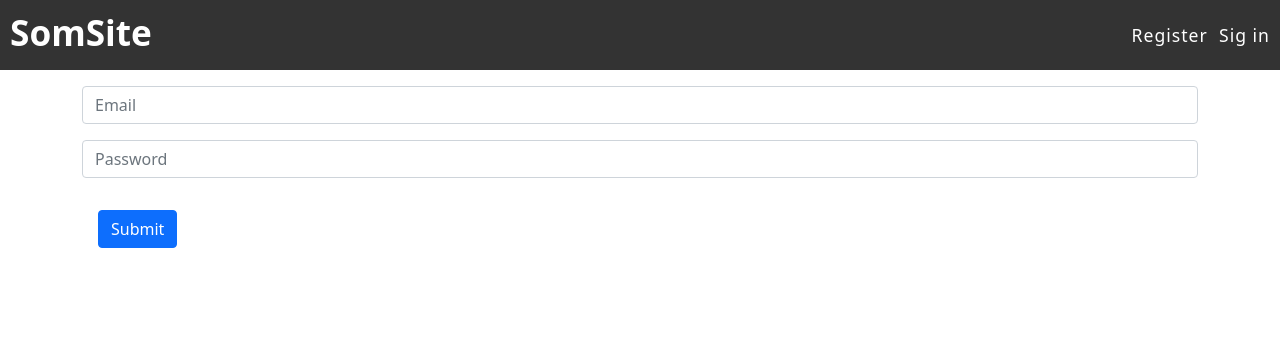
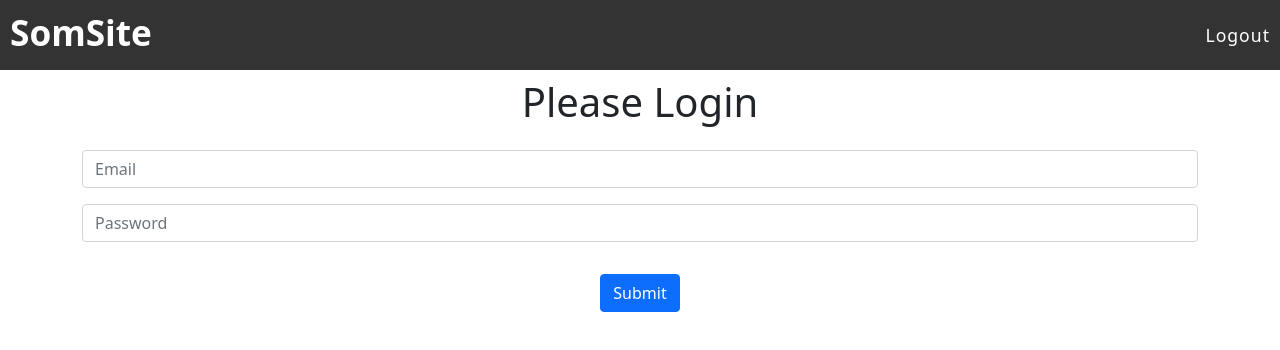
Before and after one commit to ahmedabukar01/somBlog, a React (Create React App) app in the folder client/: page /login in a window 1280 px wide. Shown: the top 350 px of the page. Built offline with nearby package versions, Linux system fonts and the light colour scheme; sample sign-in values are in the browser's storage.

Commit message:
adding new features

```diff
--- a/client/public/index.html
+++ b/client/public/index.html
@@ -24,7 +24,7 @@
       work correctly both with client-side routing and a non-root public URL.
       Learn how to configure a non-root public URL by running `npm run build`.
     -->
-    <title>React App</title>
+    <title>Somblog</title>
   </head>
   <body>
     <noscript>You need to enable JavaScript to run this app.</noscript>
--- a/client/src/App.js
+++ b/client/src/App.js
@@ -8,6 +8,7 @@ import Register from "./pages/Register";
 import Login from "./pages/Login";
 
 function App() {
+
   return (
     <>
       <Router>
--- a/client/src/components/Header.jsx
+++ b/client/src/components/Header.jsx
@@ -1,12 +1,18 @@
 import {Link} from 'react-router-dom';
 
 const Header = () => {
+  const user = JSON.parse(localStorage.getItem('user'));
+
   return (
     <div className='header'>
         <h1><a href="/">SomSite</a></h1>
         <div className="links">
-          <Link to={'/register'} >Register</Link>
-          <Link to={'/login'}>Sig in</Link>
+          {!user ? <>
+            <Link to={'/register'} >Register</Link>
+            <Link to={'/login'}>Sig in</Link>
+            </>: (
+            <Link to={'/logout'}>Logout</Link>
+          )}
         </div>
     </div>
   )
--- a/client/src/features/auth/authServices.js
+++ b/client/src/features/auth/authServices.js
@@ -2,6 +2,7 @@ import axios from 'axios'
 
 const API_URL = 'http://localhost:5000/users/'
 
+// register
 const register = async (userData) =>{
     const response = await axios.post (API_URL + 'register', userData);
 
@@ -12,8 +13,19 @@ const register = async (userData) =>{
     return response.data
 }
 
+// login
+const login = async (userData) =>{
+    const response = await axios.post(API_URL, userData);
+
+    if(response.data){
+        localStorage.setItem('user', JSON.stringify(userData));
+    }
+}
+
+// exporting funcitons
 const authServices = {
     register,
+    login,
 }
 
 export default authServices;
--- a/client/src/pages/Login.jsx
+++ b/client/src/pages/Login.jsx
@@ -25,7 +25,8 @@ const Login = () => {
 
    }
   return (
-    <Container md={4}>
+    <Container md={4} className='text-center'>
+      <h1 className='my-2'>Please Login</h1>
         <Form className='form py-3' onSubmit={submitForm}>
             <Form.Group className="input-group">
                 <Form.Control type="email"
```
